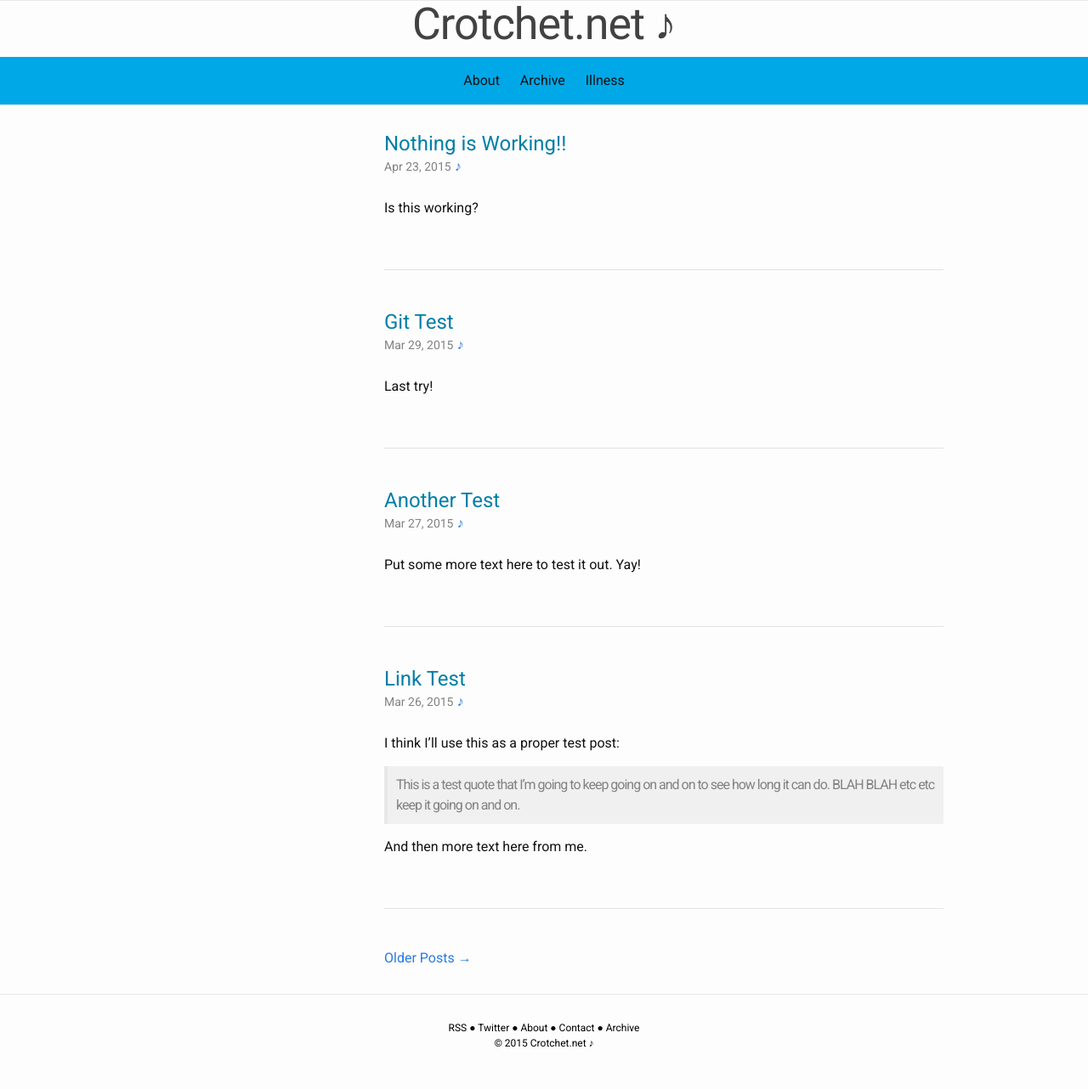
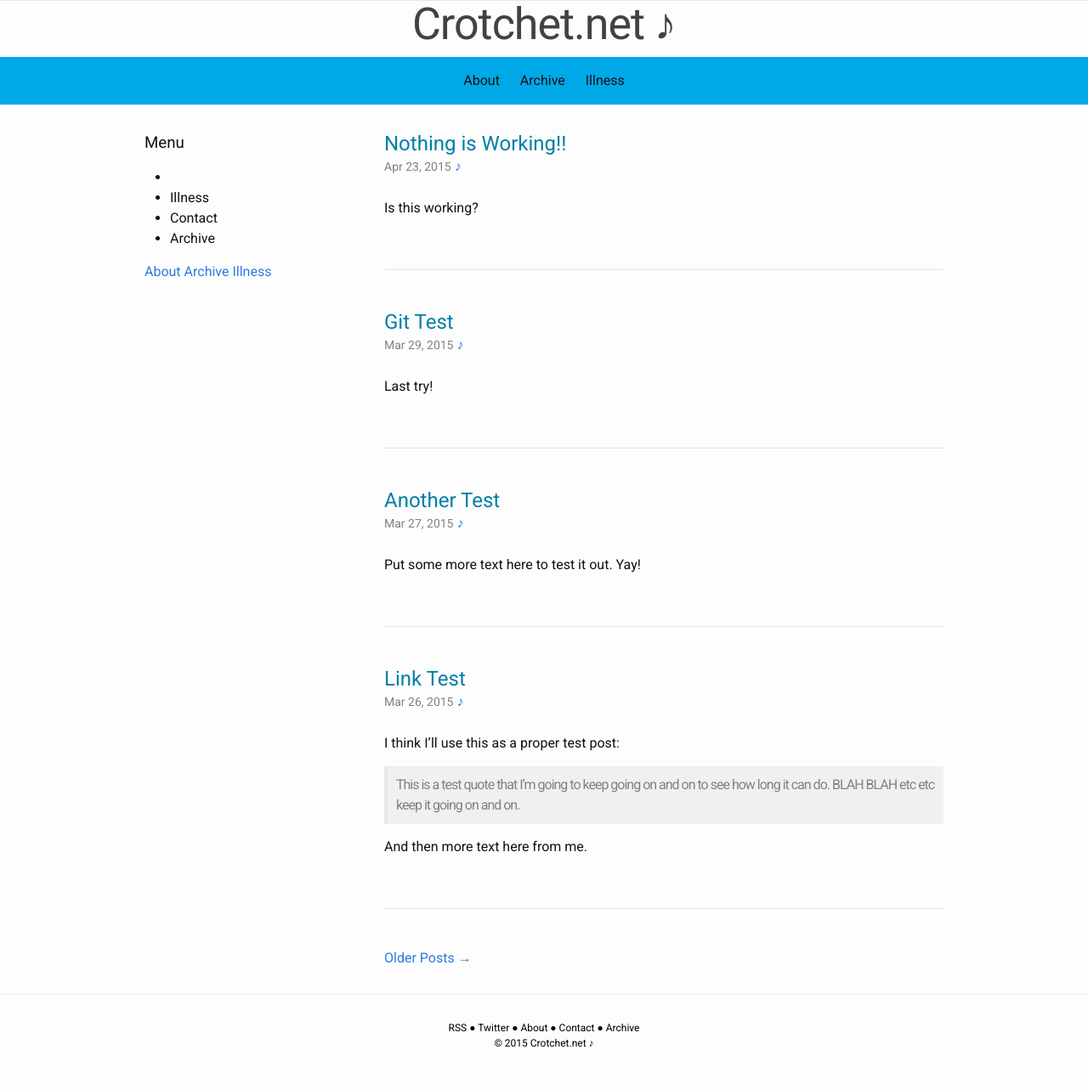
Before and after one commit to andyml123/andyml123.github.io, a Jekyll site: the page built from index.html, in a window 1280 px wide. Shown: the whole page at 85% size. Built offline with Jekyll 4.4.1, drawn with Linux system fonts in a browser that asks for light colours; the list of posts is cut into pages by our own code.

Commit message:
inital commit

```diff
--- a/_sass/_layout.scss
+++ b/_sass/_layout.scss
@@ -392,3 +392,8 @@
 	width:70%;
 	float:right;
  }
+
+ .sidebar {
+	width:25%;
+	float:left;
+ }
--- a/index.html
+++ b/index.html
@@ -58,3 +58,24 @@
 {% endif %}
 
 </div>
+
+<div class="sidebar">
+
+<h3>Menu</h3>
+
+<ul>
+<li><About</li>
+<li>Illness</li>
+<li>Contact</li>
+<li>Archive</li>
+</ul>
+
+      <div class="trigger">
+        {% for page in site.pages %}
+          {% if page.title %}
+          <a class="page-link" href="{{ page.url | prepend: site.baseurl }}">{{ page.title }}</a>
+          {% endif %}
+        {% endfor %}
+      </div>
+
+</div>
```
